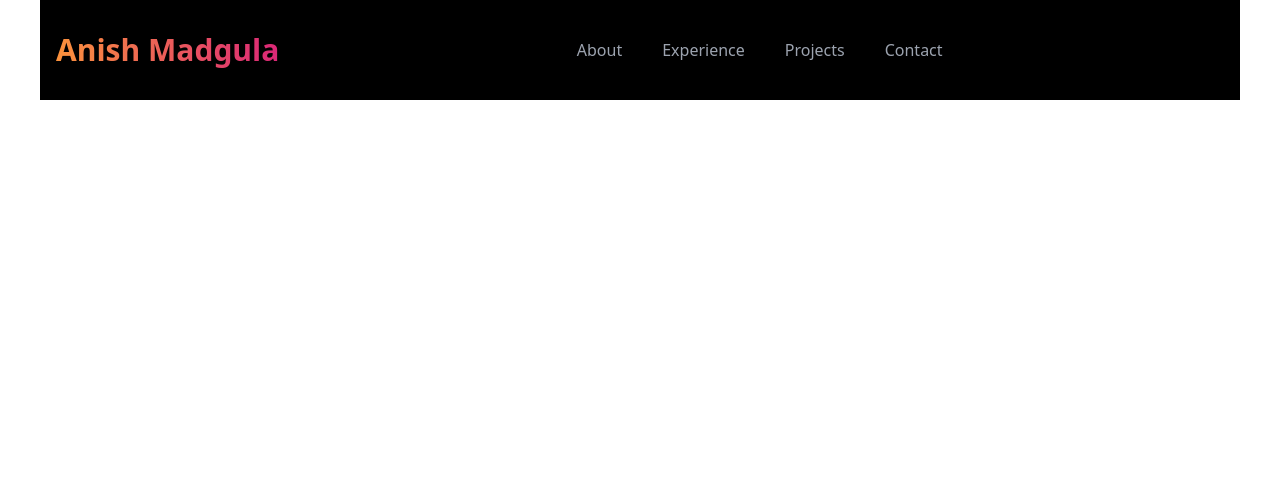
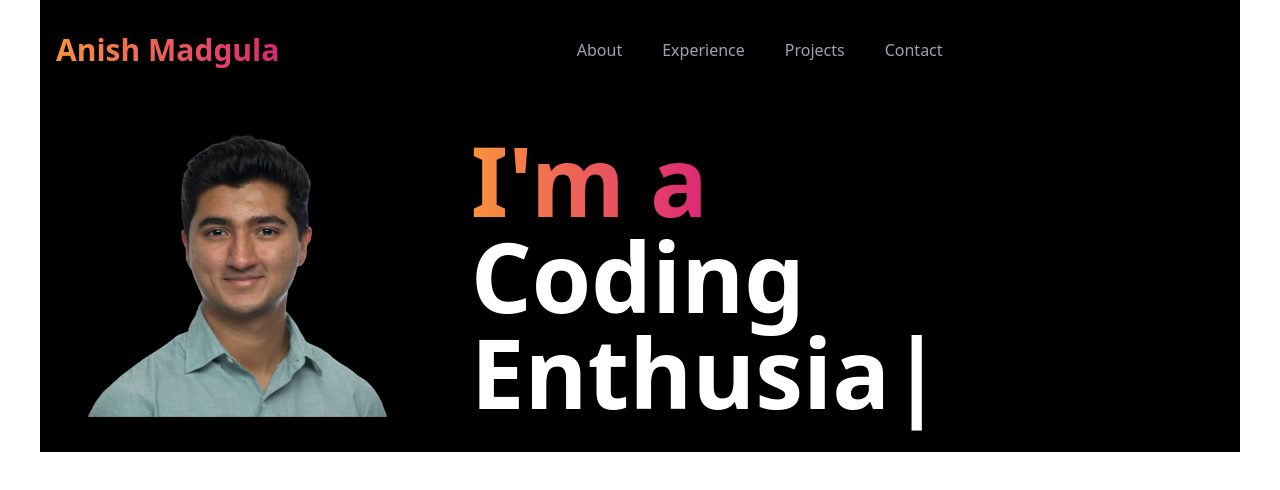
Before and after one commit to anishm31/Anish-Personal-Website, a React (Create React App) app in the folder anish-personal-website/: page / in a window 1280 px wide. Shown: the top 490 px of the page. Built offline with nearby package versions, Linux system fonts and the light colour scheme.

Commit message:
main design component and pic with animation

```diff
--- a/anish-personal-website/src/App.js
+++ b/anish-personal-website/src/App.js
@@ -1,9 +1,11 @@
+import HomeDesign from "./components/HomeDesign";
 import Navbar from "./components/Navbar";
 
 function App() {
   return (
     <div>
       <Navbar />
+      <HomeDesign />
     </div>
   );
 }
--- /dev/null
+++ b/anish-personal-website/src/components/HomeDesign.jsx
@@ -0,0 +1,43 @@
+import React from 'react'
+import headshot from '../assets/anish-headshot.png'
+import { TypeAnimation } from "react-type-animation"
+
+const HomeDesign = () => {
+  return (
+    <div>
+        <div className='grid gric-cols-1 sm:grid-cols-3 gap-8 max-w-[1200px] mx-auto py-8 bg-black'>
+
+            <div className='col-span-1 my-auto mx-auto w-[300px] h-auto lg:w-[400px]'>
+                <div className='w-[300px] h-auto lg:w-[400px]'>
+                    <img src={headshot} alt="headshot" />
+                </div>
+            </div>
+
+            <div className='col-span-2 px-5 my-auto'>
+                <h1 className='text-white text-4xl sm:text-5xl lg:text-8xl font-extrabold'>
+                    <span className="primary-color">
+                        I'm a
+                    </span> <br />
+                    <TypeAnimation
+                    sequence={[
+                        "Full Stack Developer",
+                        1000,
+                        "Engineer",
+                        1000,
+                        "Coding Enthusiast",
+                        1000
+                    ]}
+                    wrapper="span"
+                    speed={50}
+                    repeat={Infinity}
+                    />
+                </h1>
+
+
+            </div>
+        </div>
+    </div>
+  )
+}
+
+export default HomeDesign
```
Also changed, not shown: anish-personal-website/public/images/anish-headshot.jpeg (deleted), anish-personal-website/src/assets/anish-headshot.png (added).
